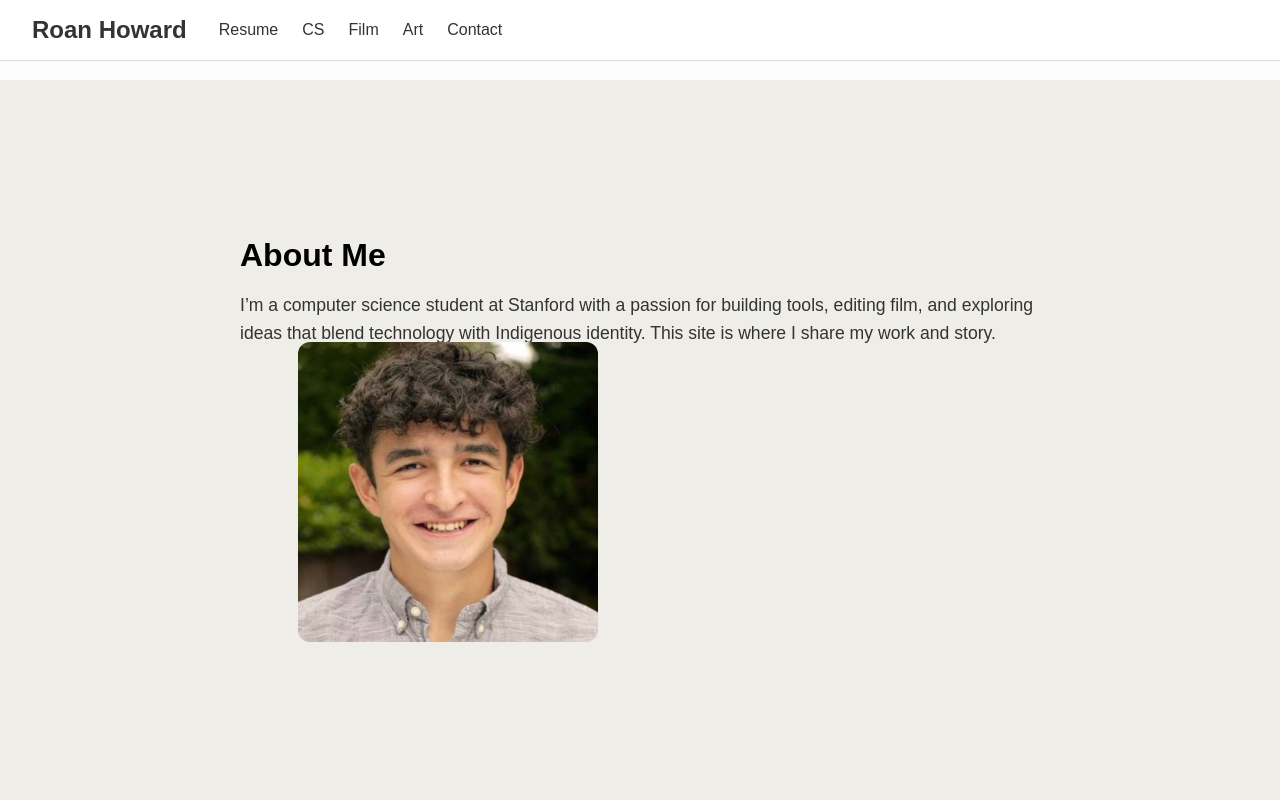
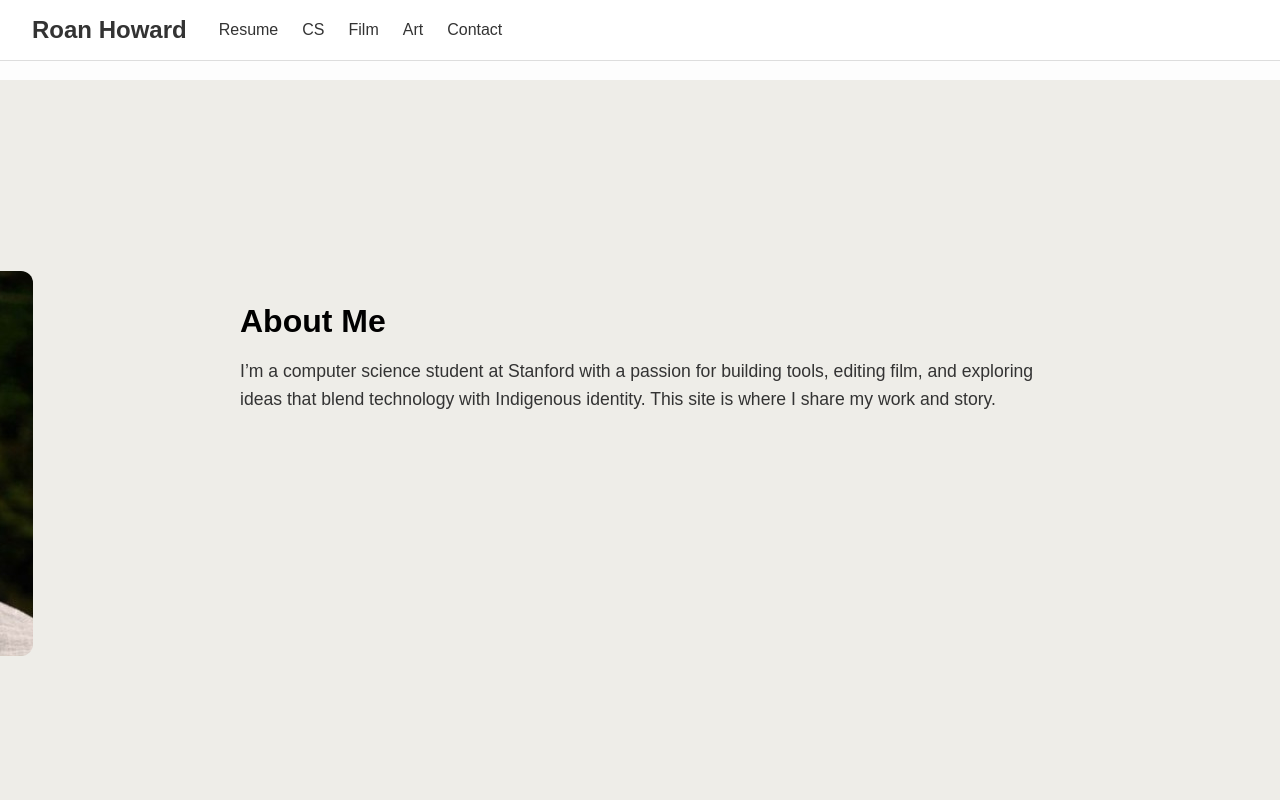
Before and after one commit to RoanHoward/roanhoward-website, a React (Vite) app in the folder roanhoward-website/: page / in a window 1280 px wide. Shown: the top 800 px of the page. Built offline with nearby package versions, Linux system fonts and the light colour scheme.

Commit message:
formatting consistancy 2

```diff
--- a/roanhoward-website/src/components/VideoIntro.css
+++ b/roanhoward-website/src/components/VideoIntro.css
@@ -1,17 +1,12 @@
 /* VideoIntro.css */
 
 .video-intro {
-  transform: translateX(-12rem);
-  display: flex;
-  align-items: center;
-  gap: 2rem;
-  flex-wrap: wrap;
-  justify-content: center;
-  margin-top: 3rem;
+  transform: translateX(-800px);
 }
-
 .intro-image {
   width: 100%;
-  max-width: 300px;
+  max-width: 800px;
   border-radius: 12px;
+  margin-top: 2rem;
+  margin-right: 0rem;
 }
--- a/roanhoward-website/src/pages/Home.css
+++ b/roanhoward-website/src/pages/Home.css
@@ -11,12 +11,12 @@
   font-size: 3rem;
   margin-bottom: 1rem;
   font-weight: 700;
-  margin-right: 95rem;   /* shift right */
+  transform: translateX(-800px);   /* shift right */
   margin-bottom: 0.5rem;
 }
 
 .about-section {
-  margin-top: -28rem;
+  transform: translate(0px, -400px); /* shift right and down */
   margin-bottom: 10rem;
   max-width: 800px;
   padding: 1rem;
```
